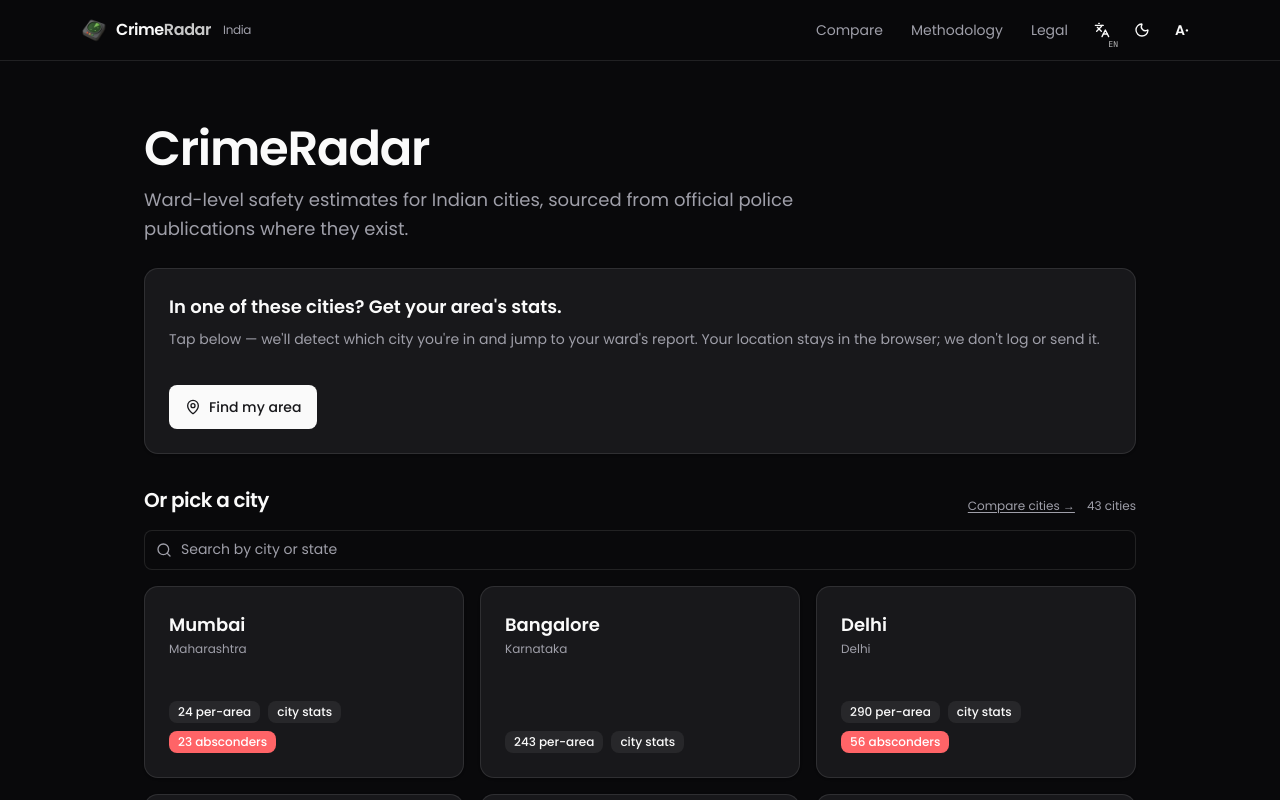
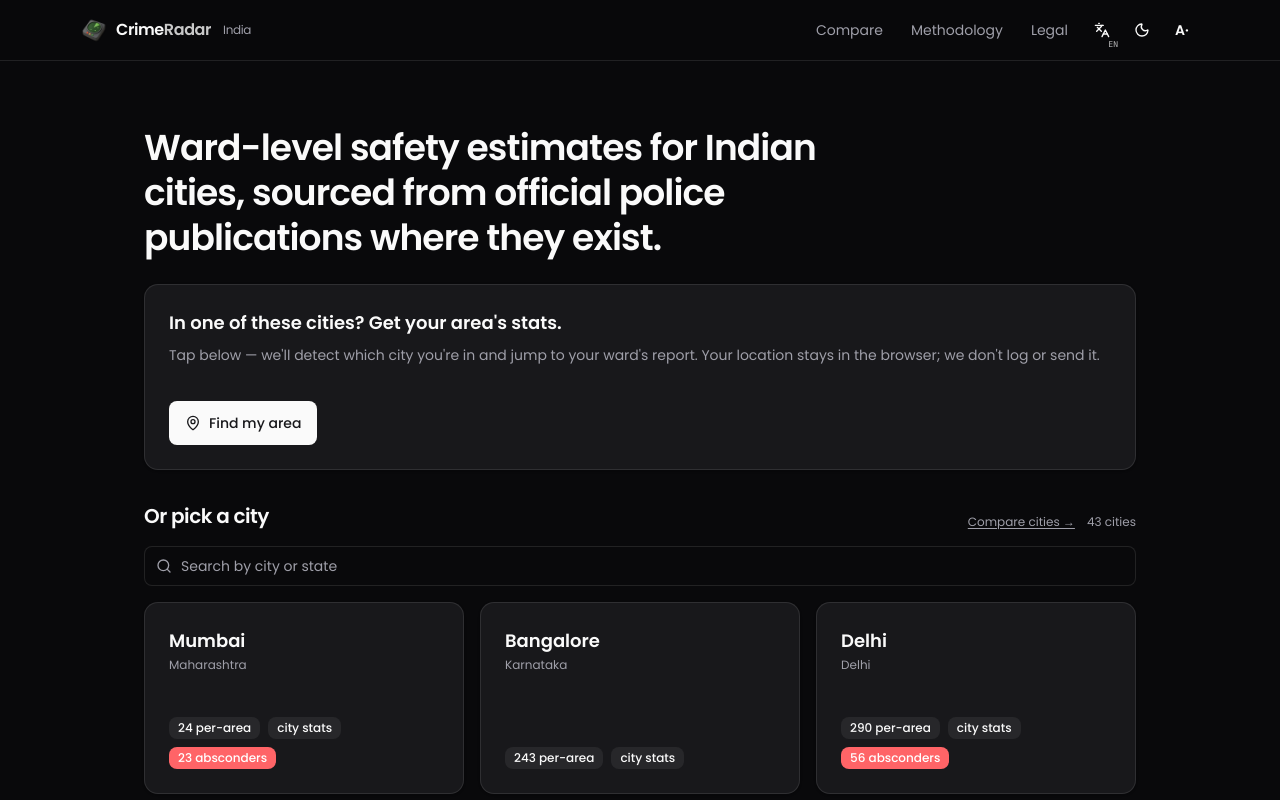
Before and after one commit to Eeman1113/crimeradar, a Next.js app: page / in a window 1280 px wide. Shown: the top 800 px of the page. Built offline with nearby package versions, Linux system fonts and the light colour scheme.

Commit message:
Home: drop redundant 'CrimeRadar' H1 — header already carries the brand, promote subtitle to hero

```diff
--- a/app/page.tsx
+++ b/app/page.tsx
@@ -43,15 +43,12 @@
     <div className="flex-1">
       <section className="max-w-5xl mx-auto px-4 pt-10 pb-8 sm:pt-16 flex flex-col gap-6">
         <div
-          className="flex flex-col gap-3 max-w-2xl animate-fade-in-up"
+          className="flex flex-col gap-3 max-w-3xl animate-fade-in-up"
           style={{ animationDelay: "0ms" }}
         >
-          <h1 className="text-4xl sm:text-5xl font-semibold tracking-tight">
-            CrimeRadar
+          <h1 className="text-3xl sm:text-4xl font-semibold tracking-tight leading-tight">
+            {t("home_subtitle")}
           </h1>
-          <p className="text-base sm:text-lg text-muted-foreground leading-relaxed">
-            {t("home_subtitle")}
-          </p>
         </div>
 
         <Card
```
